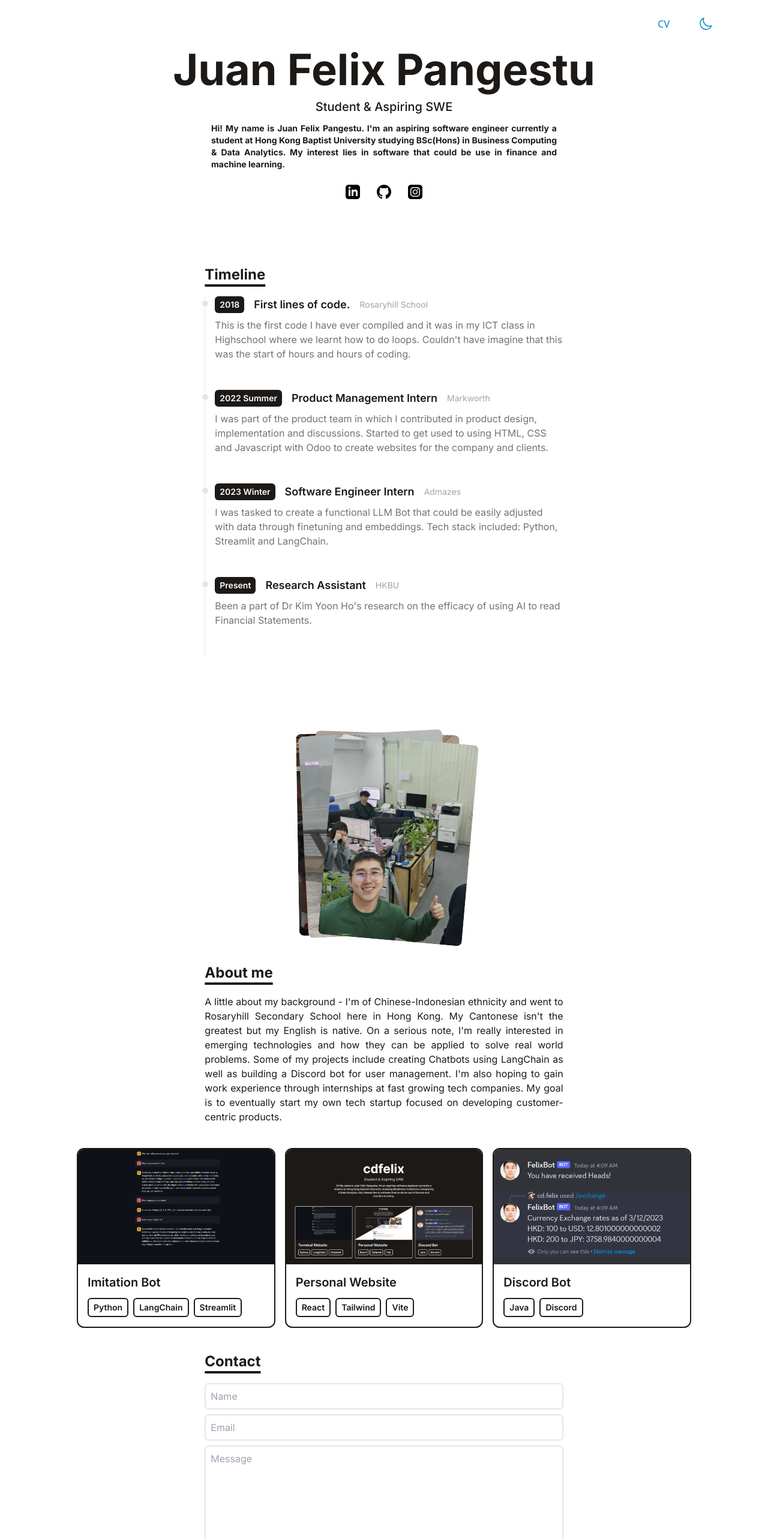
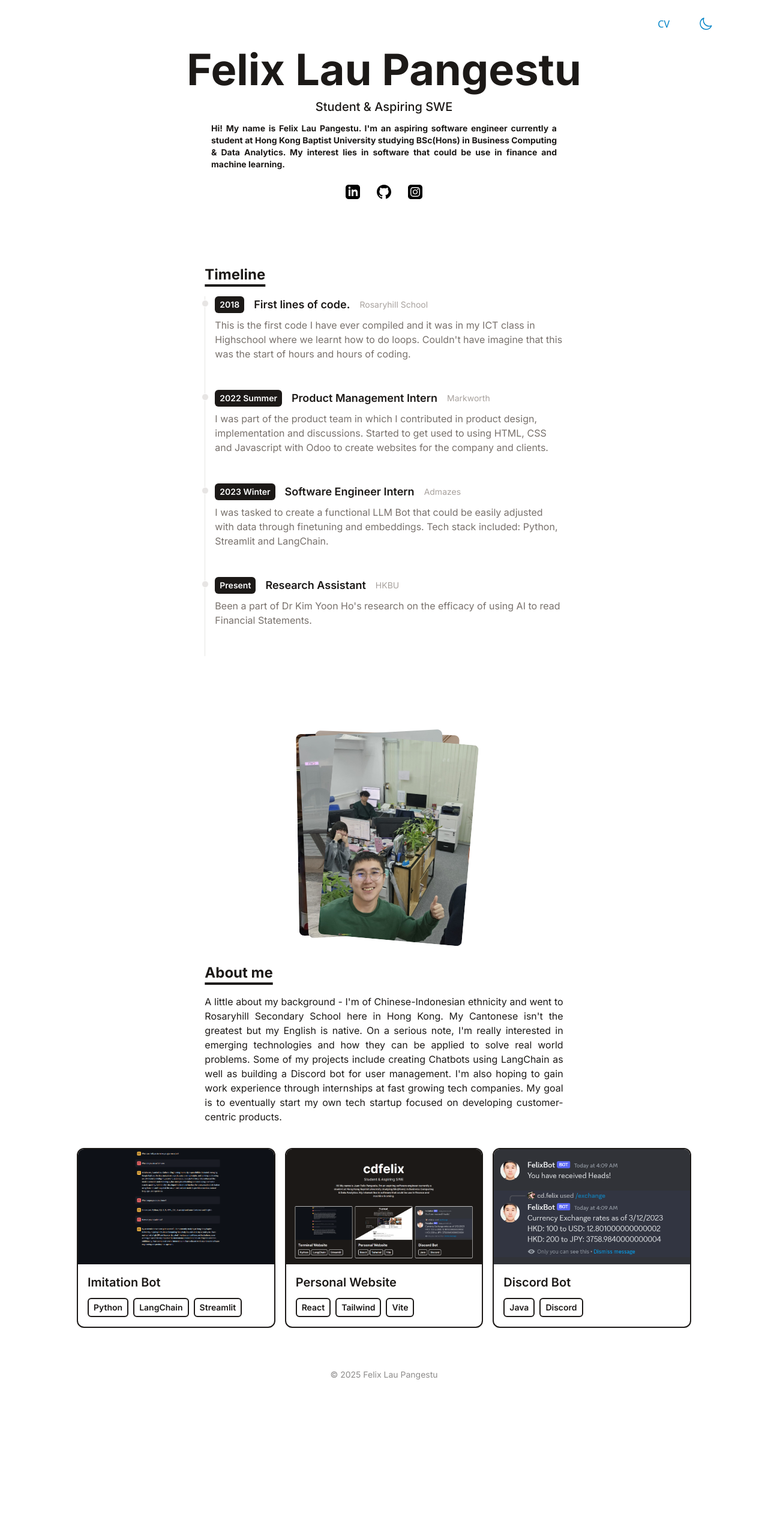
Before and after one commit to cdfelixj/minimal-portfolio, a React (Vite) app: page / in a window 1280 px wide. Shown: the top 2566 px of the page at 60% size. After the commit the page ends 2322 px from the top, so only its background shows below. Built offline with nearby package versions, Linux system fonts and the light colour scheme; grey boxes are pictures that could not be loaded.

Commit message:
removed contact + changed name

```diff
--- a/src/App.jsx
+++ b/src/App.jsx
@@ -1,5 +1,4 @@
 import React, { useEffect, useState, useRef } from 'react';
-import Contact from './components/Contact';
 import Footer from './components/Footer';
 import Intro from './components/Intro';
 import Portfolio from './components/Portfolio';
@@ -113,9 +112,6 @@ function App() {
 			<Portfolio />
 			</RevealOnScroll>
 
-			<RevealOnScroll>
-				<Contact />
-			</RevealOnScroll>
 			<Footer />
 		</div>
 	</div>
--- a/src/components/Footer.jsx
+++ b/src/components/Footer.jsx
@@ -5,7 +5,7 @@ export default function Footer() {
     <div className="py-5 text-center">
       {/* <!-- Social Media Icons --> */}
       <p className="text-sm mt-2 opacity-50">
-        &copy; {new Date().getFullYear()} Juan Felix Pangestu. All rights reserved.
+        &copy; {new Date().getFullYear()} Felix Lau Pangestu
       </p>
     </div>
   )
--- a/src/components/Intro.jsx
+++ b/src/components/Intro.jsx
@@ -4,9 +4,9 @@ import React from 'react'
 export default function Intro() {
   return (
     <div className ="flex items-center justify-center flex-col text-justify pt-20 pb-6">
-      <h1 className="text-4xl md:text-7xl dark:text-white mb-1 md:mb-3 font-bold">Juan Felix Pangestu</h1>
+      <h1 className="text-4xl md:text-7xl dark:text-white mb-1 md:mb-3 font-bold">Felix Lau Pangestu</h1>
       <p className="text-base md:text-xl mb-3 font-medium">Student & Aspiring SWE</p>
-      <p className="text-sm max-w-xl mb-6 font-bold"> Hi! My name is Juan Felix Pangestu. I'm an aspiring software engineer currently a student at Hong Kong Baptist University studying BSc(Hons) in Business Computing & Data Analytics. My interest lies in software that could be use in finance and machine learning.  </p>
+      <p className="text-sm max-w-xl mb-6 font-bold"> Hi! My name is Felix Lau Pangestu. I'm an aspiring software engineer currently a student at Hong Kong Baptist University studying BSc(Hons) in Business Computing & Data Analytics. My interest lies in software that could be use in finance and machine learning.  </p>
 
 
       <div className="flex justify-center items-center gap-5">
```
